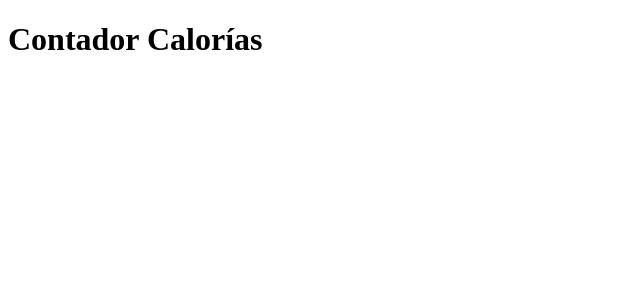
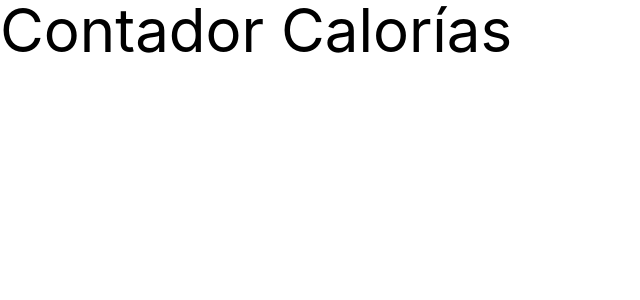
Before and after one commit to EdwMore/Calorie-tracker, a React (Vite) app: page / in a window 1280 px wide. Shown: the top 300 px of the page, without its empty margins (0-640 px from the left). Built offline with nearby package versions, Linux system fonts and the light colour scheme.

Commit message:
Agregando Tailwindcss

```diff
--- a/package.json
+++ b/package.json
@@ -10,8 +10,10 @@
     "preview": "vite preview"
   },
   "dependencies": {
+    "@tailwindcss/vite": "^4.3.0",
     "react": "^19.2.6",
-    "react-dom": "^19.2.6"
+    "react-dom": "^19.2.6",
+    "tailwindcss": "^4.3.0"
   },
   "devDependencies": {
     "@babel/core": "^7.29.0",
--- a/src/App.tsx
+++ b/src/App.tsx
@@ -1,7 +1,7 @@
 function App() {
   return (
     <>
-      <h1>Contador Calorías</h1>
+      <h1 className="text-6xl">Contador Calorías</h1>
     </>
   );
 }
--- a/src/index.css
+++ b/src/index.css
@@ -0,0 +1 @@
+@import "tailwindcss";
--- a/vite.config.ts
+++ b/vite.config.ts
@@ -1,11 +1,13 @@
 import { defineConfig } from 'vite'
 import react, { reactCompilerPreset } from '@vitejs/plugin-react'
 import babel from '@rolldown/plugin-babel'
+import tailwindcss from '@tailwindcss/vite'
 
 // https://vite.dev/config/
 export default defineConfig({
   plugins: [
     react(),
+    tailwindcss(),
     babel({ presets: [reactCompilerPreset()] })
   ],
 })
```
Also changed, not shown: 1 other file (tests, documents, lock files or other folders).
